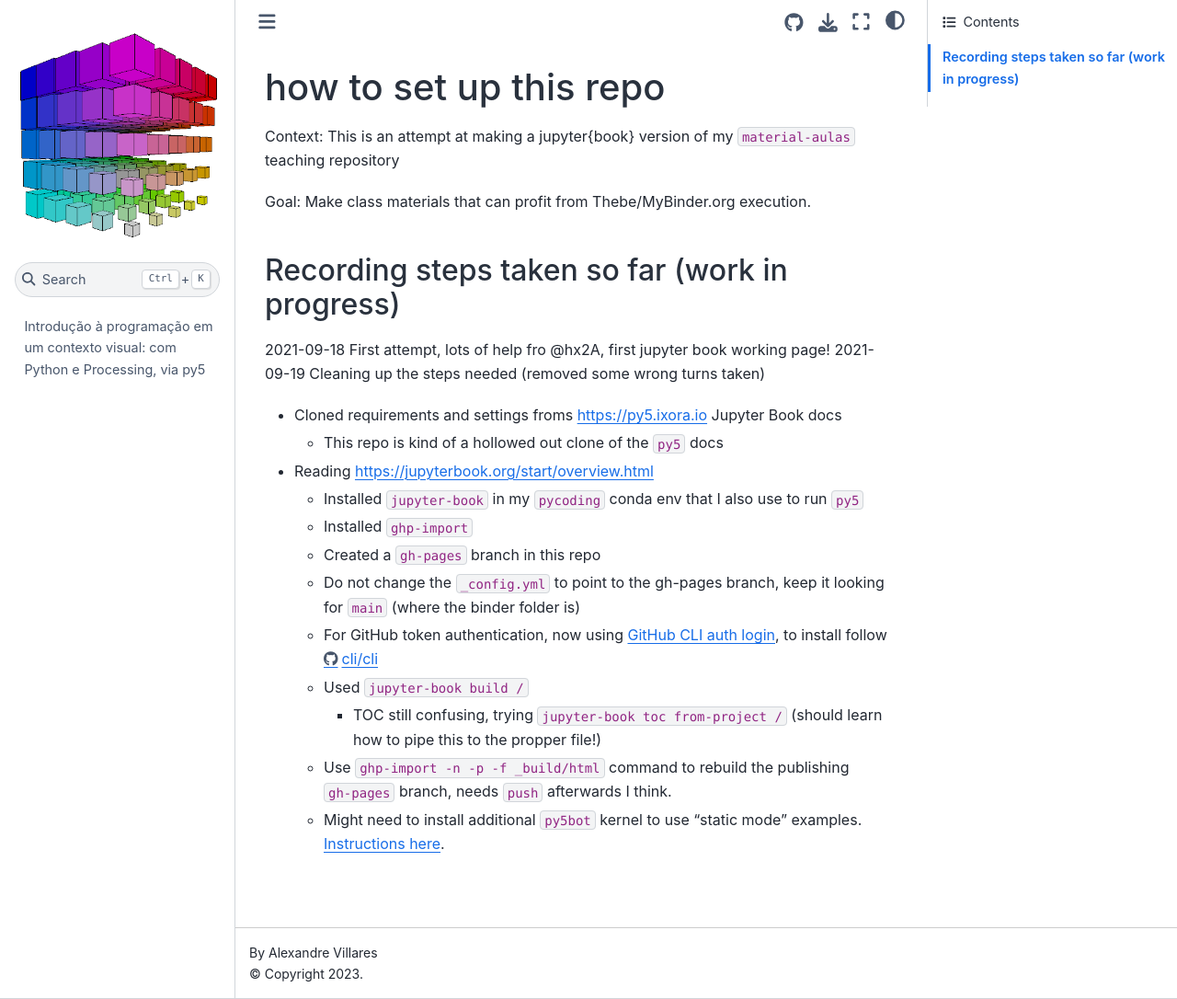
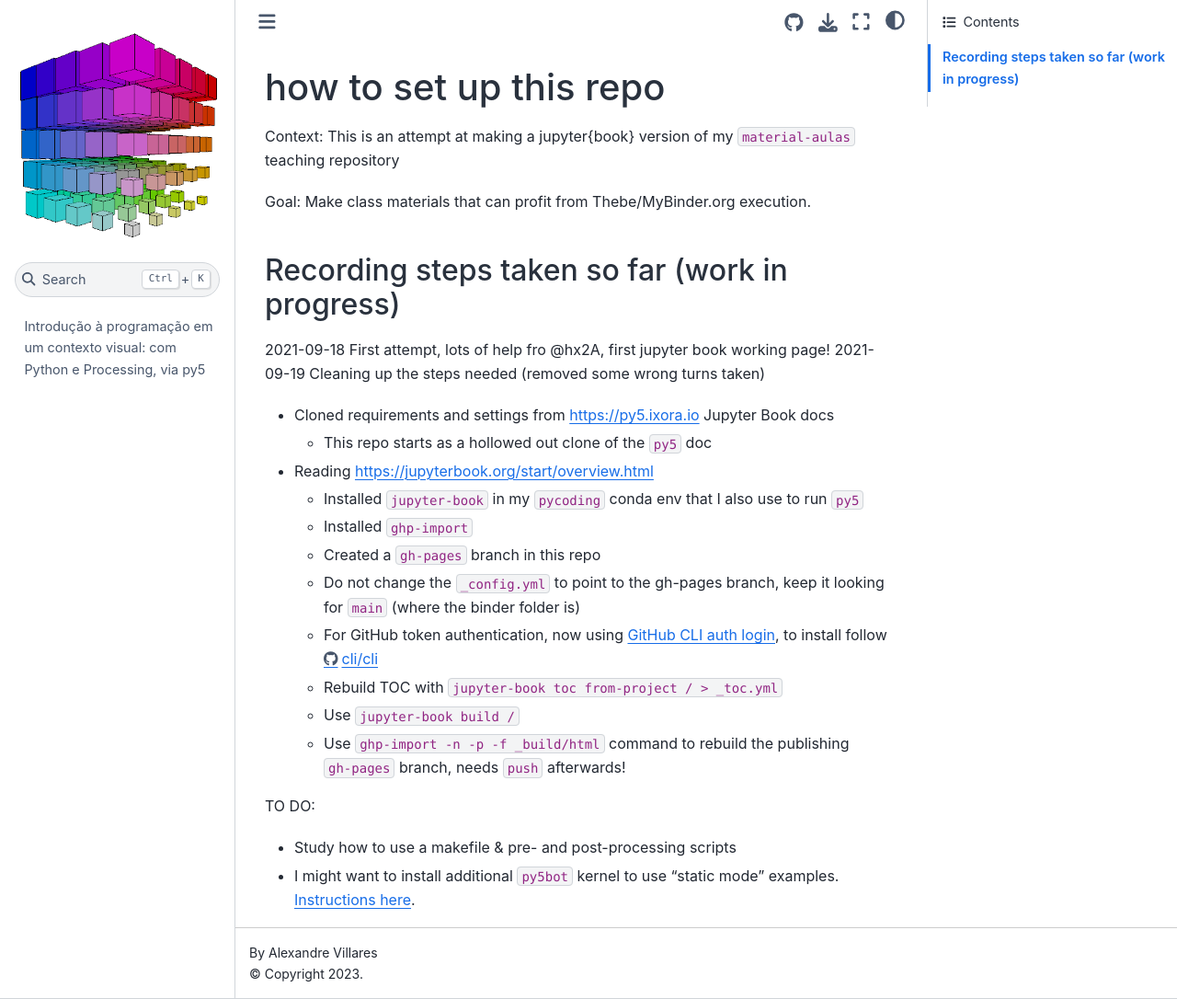
Before and after one commit to villares/material-aulas-py5, a Jupyter Book: the page built from jupyterbook_installation_notes.md, in a window 1280 px wide and 1086 px high. Shown: the whole window at 92% size. Built offline with Jupyter Book 1.0.4 settings and Sphinx 7.4.7 and the Sphinx Book theme 1.1.4, drawn with Linux system fonts in a browser that asks for light colours; pages that are not in the unit, such as notebooks, are missing from menus.

Commit message:
Update jupyterbook_installation_notes.md

```diff
--- a/jupyterbook_installation_notes.md
+++ b/jupyterbook_installation_notes.md
@@ -9,15 +9,18 @@
 2021-09-18 First attempt, lots of help fro @hx2A, first jupyter book working page!
 2021-09-19 Cleaning up the steps needed (removed some wrong turns taken)
 
-- Cloned requirements and settings froms https://py5.ixora.io Jupyter Book docs
-   - This repo is kind of a hollowed out clone of the `py5` docs
+- Cloned requirements and settings from https://py5.ixora.io Jupyter Book docs
+   - This repo starts as a hollowed out clone of the `py5` doc
 - Reading https://jupyterbook.org/start/overview.html
    - Installed `jupyter-book` in my `pycoding` conda env that I also use to run `py5`
    - Installed `ghp-import`
    - Created a `gh-pages` branch in this repo
    - Do not change the `_config.yml` to point to the gh-pages branch, keep it looking for `main` (where the binder folder is)
    - For GitHub token authentication, now using [GitHub CLI auth login](https://cli.github.com/manual/gh_auth_login), to install follow https://github.com/cli/cli#installation
-   - Used `jupyter-book build /`
-      - TOC still confusing, trying `jupyter-book toc from-project /` (should learn how to pipe this to the propper file!)
-   - Use `ghp-import -n -p -f _build/html` command to rebuild the publishing `gh-pages` branch, needs `push` afterwards I think.
-   - Might need to install additional `py5bot` kernel to use "static mode" examples. [Instructions here](https://py5.ixora.io/content/install.html#jupyter-notebook-kernels).
+   - Rebuild TOC with `jupyter-book toc from-project / > _toc.yml`
+   - Use `jupyter-book build /`
+   - Use `ghp-import -n -p -f _build/html` command to rebuild the publishing `gh-pages` branch, needs `push` afterwards!
+
+TO DO:
+   - Study how to use a makefile & pre- and post-processing scripts
+   - I might want to install additional `py5bot` kernel to use "static mode" examples. [Instructions here](https://py5.ixora.io/content/install.html#jupyter-notebook-kernels).
```
